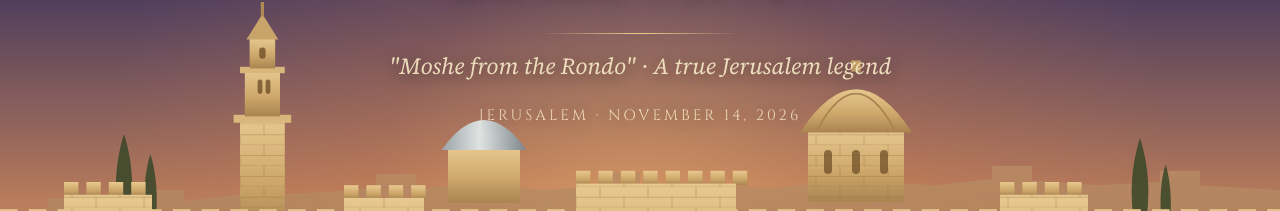
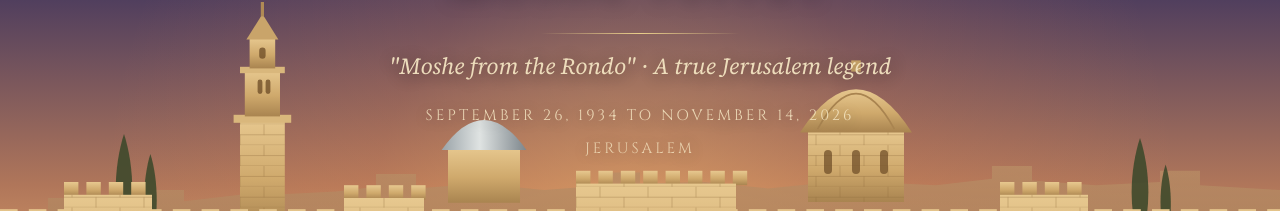
Before and after one commit to jgudai/mosheyeffet, a plain HTML site: page index.html in a window 1280 px wide. Shown: the part 486-697 px from the top of the page. Drawn offline with Linux system fonts and the light colour scheme; a web font is replaced by a local one.

Commit message:
Add Moshe's life span to the opening
Co-Authored-By: Claude Opus 5.5 <noreply@anthropic.com>
Claude-Session: https://claude.ai/code/session_01NyNYq3LGb4a838NyRemSuH

```diff
--- a/index.html
+++ b/index.html
@@ -209,7 +209,8 @@
     <div class="en-name">MOSHE YEFFET</div>
     <div class="rule"></div>
     <div class="sub">"Moshe from the Rondo" &middot; A true Jerusalem legend</div>
-    <div class="dates">JERUSALEM &middot; NOVEMBER 14, 2026</div>
+    <div class="dates">SEPTEMBER 26, 1934 TO NOVEMBER 14, 2026</div>
+    <div class="dates" style="margin-top:8px;opacity:.75">JERUSALEM</div>
   </div>
 
   <!-- Old City skyline in Jerusalem stone -->
```
